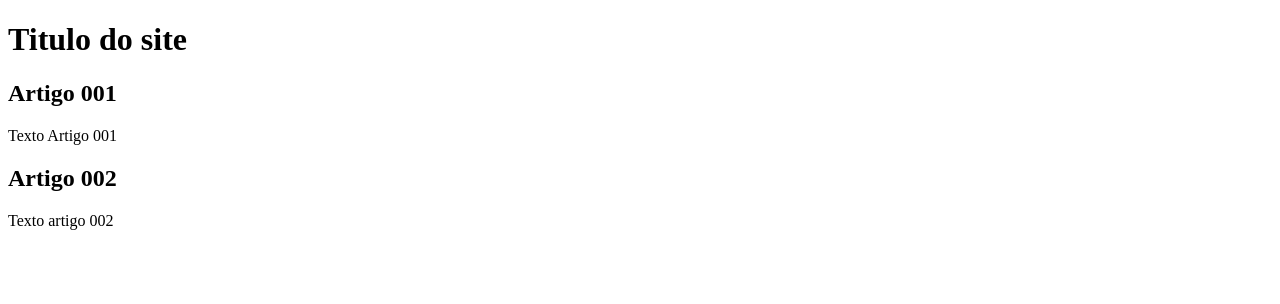
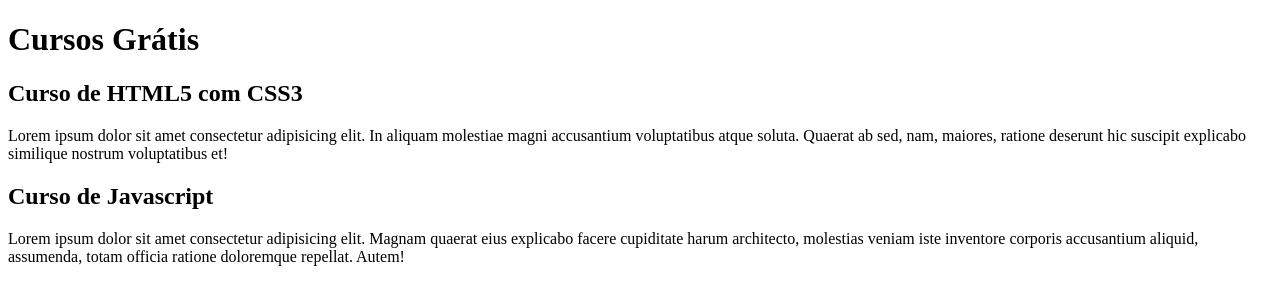
Before and after one commit to HellenTamara/projeto-site, a plain HTML site: page index.html in a window 1280 px wide. Drawn offline with Linux system fonts and the light colour scheme.

Commit message:
comecei a escrever o conteudo

```diff
--- a/index.html
+++ b/index.html
@@ -9,15 +9,15 @@
 <body>
     <main>
         <header>
-        <h1>Titulo do site</h1>
+        <h1>Cursos Grátis</h1>
         </header>
         <article>
-            <h2>Artigo 001</h2>
-            <p>Texto Artigo 001</p>
+            <h2>Curso de HTML5 com CSS3</h2>
+            <p>Lorem ipsum dolor sit amet consectetur adipisicing elit. In aliquam molestiae magni accusantium voluptatibus atque soluta. Quaerat ab sed, nam, maiores, ratione deserunt hic suscipit explicabo similique nostrum voluptatibus et!</p>
         </article>
         <article>
-            <h2>Artigo 002</h2>
-            <p>Texto artigo 002</p>
+            <h2>Curso de Javascript</h2>
+            <p>Lorem ipsum dolor sit amet consectetur adipisicing elit. Magnam quaerat eius explicabo facere cupiditate harum architecto, molestias veniam iste inventore corporis accusantium aliquid, assumenda, totam officia ratione doloremque repellat. Autem!</p>
         </article>
     </main>
 
```
